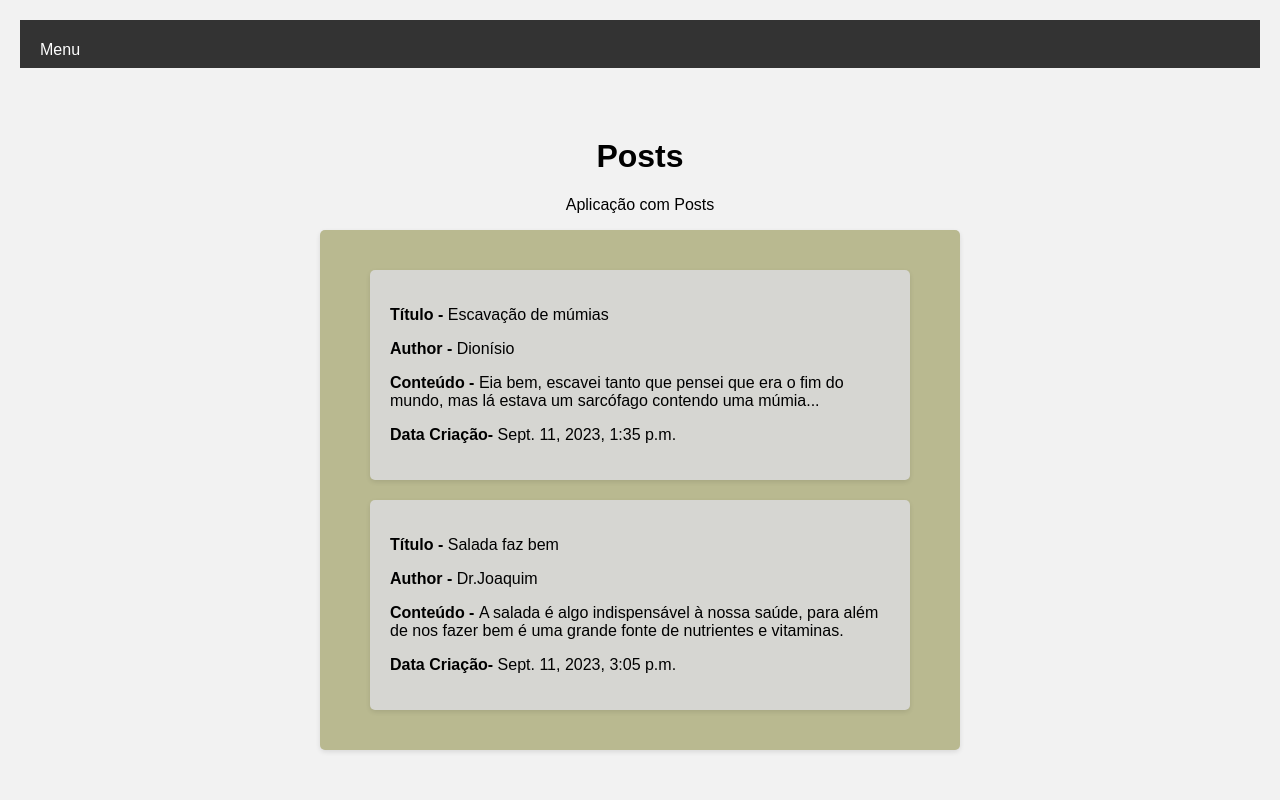
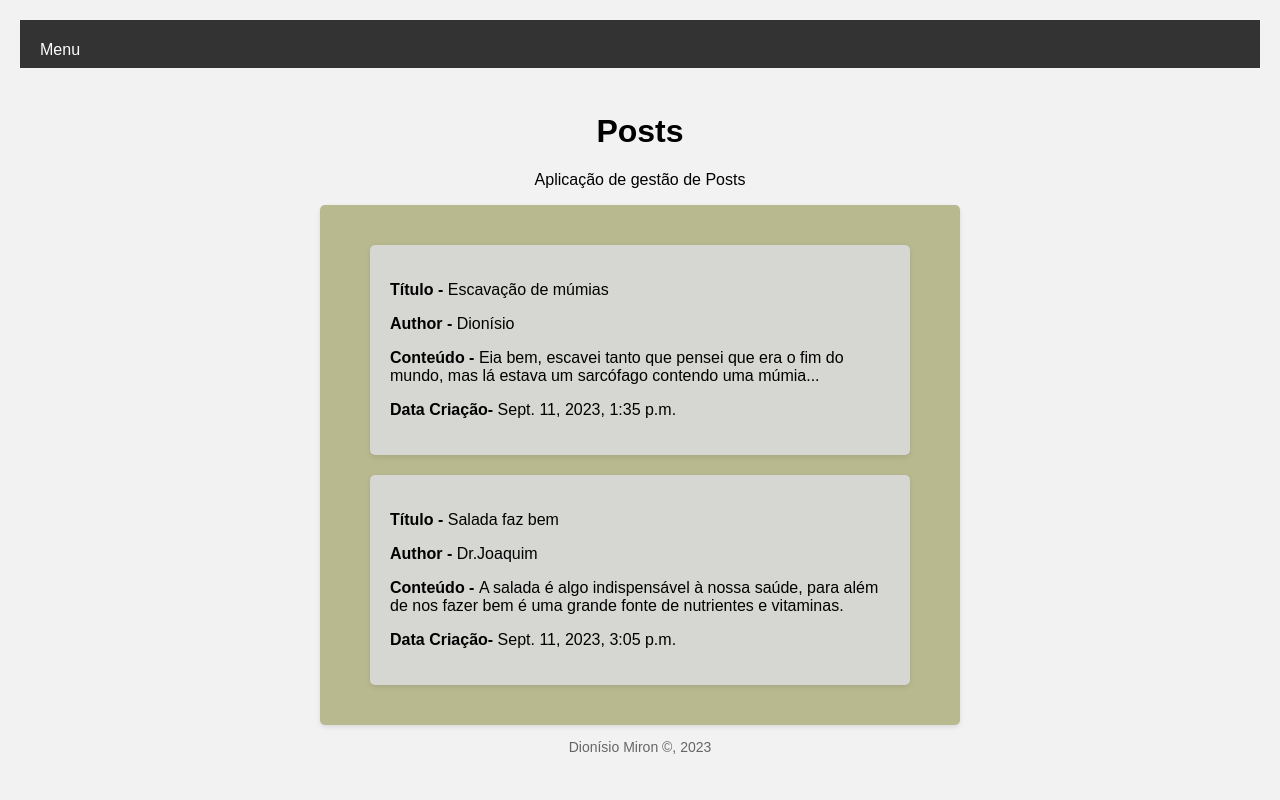
Before and after one commit to dionisio-miron-a22204982/projetoPW, a Django app: page /posts in a window 1280 px wide. Run offline with Django 4.2, Linux system fonts and the light colour scheme; data comes from the database, SQL or seed files in the repository.

Commit message:
Versao 2.5

```diff
--- a/portfolio/Templates/Portfolio/base.html
+++ b/portfolio/Templates/Portfolio/base.html
@@ -21,7 +21,7 @@
 <body>
     <header class = "clown">
         <h1>Posts</h1>
-        <p>Aplicação com Posts</p>
+        <p>Aplicação de gestão de Posts</p>
     </header>
 
     <main class = "container">
@@ -30,5 +30,7 @@
         {% endblock %}
     </main>
 </body>
-
+<div class="footer">
+    <p>Dionísio Miron ©, 2023</p>
+</div>
 </html>
--- a/portfolio/static/portfolio/css/blogStyle.css
+++ b/portfolio/static/portfolio/css/blogStyle.css
@@ -129,7 +129,7 @@ nav li:first-child {
 
 .clown {
     text-align: center;
-    margin-top: 70px;
+    margin-top: 45px;
 }
 
 .Poster {
```
